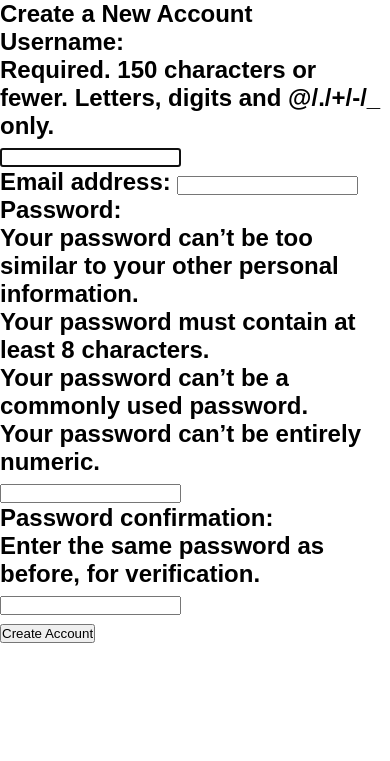
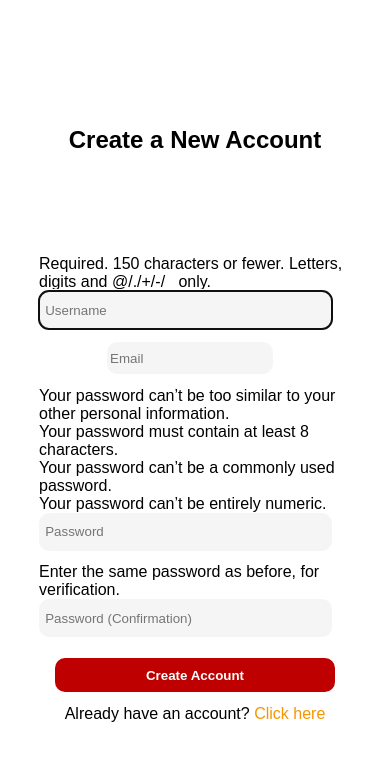
Before and after one commit to TimurRakhmanov/Group2_Project, a Django app: page /account/create/ in a window 390 px wide. Shown: the part 38-799 px from the top of the page. Run offline with Django 5.2, Linux system fonts and the light colour scheme.

Commit message:
finished mobile design of user creation page

```diff
--- a/accounts/scss/devices/create_user/_createMobile.scss
+++ b/accounts/scss/devices/create_user/_createMobile.scss
@@ -0,0 +1,47 @@
+@media (min-width: $mobileScreen){
+    .create {
+        display: flex;
+        flex-direction: column;
+        align-items: center;
+        row-gap: 2vh;
+        padding-top: 15vh;
+
+        > h2 {
+            font-size: 24px;
+        }
+
+        > form {
+            width: 80%;
+            display: flex;
+            flex-direction: column;
+            align-items: center;
+            row-gap: 1.5vh;
+            padding-top: 10vh;
+
+            input {
+                border: none;
+                background-color: $grey;
+                height: 3vh;
+                border-radius: 10px;
+                width: 90%;
+                padding: 2%;
+            }
+
+            [type=submit] {
+                background-color: $red;
+                color: white;
+                font-weight: 600;
+                margin-top: 1vh;
+                height: 4vh;
+            }
+
+            label, span, br {
+                display: none;
+            }
+
+            a {
+                color: $orange;
+            }
+        }
+    }
+}
--- a/accounts/static/style.css
+++ b/accounts/static/style.css
@@ -21,4 +21,45 @@ li {
     color: rgb(191, 0, 0);
     padding: 2%;
   }
+}
+@media (min-width: 300px) {
+  .create {
+    display: flex;
+    flex-direction: column;
+    align-items: center;
+    row-gap: 2vh;
+    padding-top: 15vh;
+  }
+  .create > h2 {
+    font-size: 24px;
+  }
+  .create > form {
+    width: 80%;
+    display: flex;
+    flex-direction: column;
+    align-items: center;
+    row-gap: 1.5vh;
+    padding-top: 10vh;
+  }
+  .create > form input {
+    border: none;
+    background-color: rgb(245, 245, 245);
+    height: 3vh;
+    border-radius: 10px;
+    width: 90%;
+    padding: 2%;
+  }
+  .create > form [type=submit] {
+    background-color: rgb(191, 0, 0);
+    color: white;
+    font-weight: 600;
+    margin-top: 1vh;
+    height: 4vh;
+  }
+  .create > form label, .create > form span, .create > form br {
+    display: none;
+  }
+  .create > form a {
+    color: rgb(245, 150, 0);
+  }
 }/*# sourceMappingURL=style.css.map */
--- a/accounts/static/style.min.css
+++ b/accounts/static/style.min.css
@@ -1 +1 @@
-*{padding:0;margin:0;font-family:"Quicksand",sans-serif}html{scroll-behavior:smooth}a{text-decoration:none}li{list-style-type:none}@media(min-width: 300px){header{color:#bf0000;padding:2%}}/*# sourceMappingURL=style.min.css.map */
+*{padding:0;margin:0;font-family:"Quicksand",sans-serif}html{scroll-behavior:smooth}a{text-decoration:none}li{list-style-type:none}@media(min-width: 300px){header{color:#bf0000;padding:2%}}@media(min-width: 300px){.create{display:flex;flex-direction:column;align-items:center;row-gap:2vh;padding-top:15vh}.create>h2{font-size:24px}.create>form{width:80%;display:flex;flex-direction:column;align-items:center;row-gap:1.5vh;padding-top:10vh}.create>form input{border:none;background-color:#f5f5f5;height:3vh;border-radius:10px;width:90%;padding:2%}.create>form [type=submit]{background-color:#bf0000;color:#fff;font-weight:600;margin-top:1vh;height:4vh}.create>form label,.create>form span,.create>form br{display:none}.create>form a{color:#f59600}}/*# sourceMappingURL=style.min.css.map */
--- a/accounts/templates/base.html
+++ b/accounts/templates/base.html
@@ -5,6 +5,10 @@
     <meta charset="UTF-8">
     <meta name="viewport" content="width=device-width, initial-scale=1.0">
     <link rel="stylesheet" href="{% static 'style.css' %}">
+    <script src="https://code.jquery.com/jquery-3.7.1.js"
+    integrity="sha256-eKhayi8LEQwp4NKxN+CfCh+3qOVUtJn3QNZ0TciWLP4="
+    crossorigin="anonymous"></script>
+    <link rel="stylesheet" href="https://cdnjs.cloudflare.com/ajax/libs/font-awesome/6.5.1/css/all.min.css">
     <title>{% block title %}{% endblock %}</title>
 </head>
 <body>
--- a/accounts/templates/create.html
+++ b/accounts/templates/create.html
@@ -1,9 +1,21 @@
 {% extends 'base.html' %}
 {% block title %}Create a New Account{% endblock %}
 {% block content %}
-<h2>Create a New Account<h2/>
-<form method='POST'>
-    {% csrf_token %} {{ form }}
-    <input type='submit' value='Create Account' />
-</form>
+<div class="create">
+    <h2>Create a New Account</h2>
+    <form method='POST'>
+        {% csrf_token %} {{ form }}
+        <input type='submit' value='Create Account' />
+        <p>
+            Already have an account?
+            <a href="後で追加する">Click here</a>
+        </p>
+    </form>
+</div>
+<script>
+    console.log($('[type="text"]').attr("placeholder", "Username"));
+    console.log($('[type="email"]').attr("placeholder", "Email"));
+    console.log($('[type="password"]').eq(0).attr("placeholder", "Password"));
+    console.log($('[type="password"]').eq(1).attr("placeholder", "Password (Confirmation)"));
+</script>
 {% endblock %}
```
Also changed, not shown: 2 other files.
